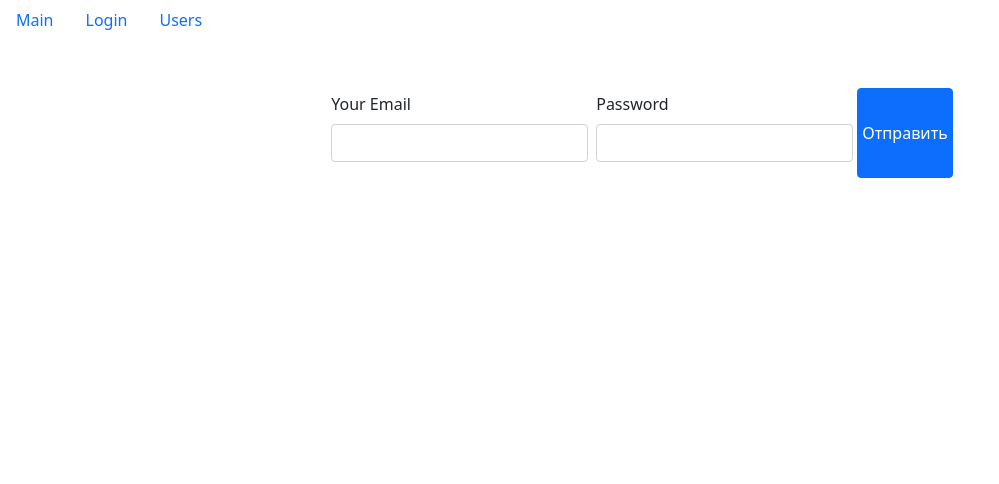
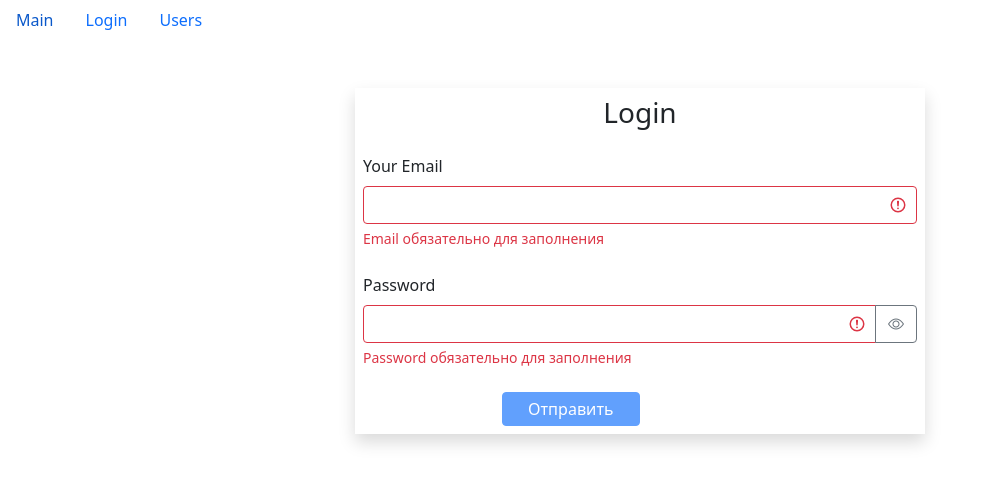
Before and after one commit to veryGoodOffDev/fast-company2.0, a React (Create React App) app: page /login in a window 1280 px wide. Shown: the top 484 px of the page, without its empty margins (0-999 px from the left). Built offline with nearby package versions, Linux system fonts and the light colour scheme.

Commit message:
update login form

```diff
--- a/src/components/textField.jsx
+++ b/src/components/textField.jsx
@@ -1,16 +1,33 @@
-import React from 'react';
+import React, { useState } from 'react';
 
-const TextField = ({label, type, name, value, onChange}) => {
+const TextField = ({label, type, name, value, onChange, error}) => {
+    const [showPassword, setShowPass] = useState(false);
+    const getInputClasses = () => {
+        return "form-control"+(error?" is-invalid":" is-valid")
+    }
+
+    const toggleShowPass = () => {
+        setShowPass((prevState) => !prevState)
+    }
+
     return (
-    <div className='mb-3 m-1'>
+    <div className='mb-4'>
         <label className='form-label' htmlFor={name}>{label}</label>
-        <input className='form-control'
-                type={type}
+        <div className='input-group has-validation'>
+        <input className={getInputClasses()}
+                type={showPassword ? "text" : type}
                 id={name}
                 name = {name}
                 value={value}
                 onChange = {onChange}
         />
+        {type === "password"&& (
+        <button className="btn btn-outline-secondary" type="button" onClick={toggleShowPass}>
+            <i className={'bi bi-eye'+(showPassword?"-slash":"")}></i>
+            </button>)}
+            {error && <div className="invalid-feedback">{error}</div>}
+        </div>
+
     </div>
 
 )}
--- a/src/layouts/login.jsx
+++ b/src/layouts/login.jsx
@@ -1,29 +1,62 @@
 import React, { useEffect, useState } from 'react';
 import TextField from '../components/textField';
+import {validator} from "../utils/validator"
 
 
 const Login = () => {
     const [data, setData] = useState({email:"", password: ""});
-    const [, setErrors] = useState();
+    const [errors, setErrors] = useState({});
 
     const handleChange = ({target}) => {
         setData((prevState) => ({...prevState, [target.name]: target.value}) )
         // console.log(e.target.name)
     }
 
+    const validatorConfig = {
+        email:{
+            isRequired: {
+                message: "Email обязательно для заполнения",
+            },
+            isEmail : {
+                message: "Email введен некорректно",
+            },
+        },
+        password:{
+            isRequired: {
+                message: "Password обязательно для заполнения",
+            },
+            isCapitalSymbol: {
+                message: "Пароль должен содержать заглавный символ"
+            },
+            isNumber: {
+                message: "Пароль должен содержать цифру"
+            },
+            min: {
+                message: "Минимальная длина пароля 8 символов",
+                value: 8,
+            },
+        },
+    }
+
     useEffect(() => {
         validate();
-    }, [data])
+    }, [data]);
+
+
 
     const validate = () => {
-        const errors = {}
-        for (const fieldName in data) {
-            if(data[fieldName].trim()==="") {
-                errors[fieldName] = `${fieldName} обязательно для заполнения`
-            }
-        }
+        const errors =  validator(data, validatorConfig)
+
+        // for (const fieldName in data) {
+        //     if(data[fieldName].trim()==="") {
+        //         errors[fieldName] = `${fieldName} обязательно для заполнения`
+        //     }
+        // }
         setErrors(errors)
+        return Object.keys(errors).length === 0;
     }
+
+    const isValid = Object.keys(errors).length === 0;
 
     const handleSubmit = (e) => {
         console.log(data)
@@ -31,11 +64,33 @@ const Login = () => {
     }
 
     return (
+<div className='container mt-5'>
+    <div className='row'>
+        <div className= "col-md-6 offset-md-3 shadow p-2">
+            <h3 className='mb-4 text-center'>Login</h3>
     <form onSubmit={handleSubmit}>
-        <div className='d-flex flex-row m-5 justify-content-center'>
-            <TextField label="Your Email" type = "text" name = "email" id="email" value={data.email} onChange = {handleChange}/>
-            <TextField label="Password" type = "password" name = "password" id="password" value={data.password} onChange = {handleChange}/>
-            <button type='submit' className='btn btn-primary sm p-1'>Отправить</button>
+            <TextField
+                label="Your Email"
+                type = "text"
+                name = "email"
+                id="email"
+                value={data.email}
+                onChange = {handleChange}
+                error={errors.email}
+                />
+            <TextField
+                label="Password"
+                type = "password"
+                name = "password"
+                id="password"
+                value={data.password}
+                onChange = {handleChange}
+                error={errors.password}
+                />
+            <button type='submit'
+                     className='btn btn-primary sm p-1 col-md-3 offset-md-3'
+                     disabled = {!isValid}
+                     >Отправить</button>
         {/* <div className='mb-3 m-1'>
             <label className='form-label'
                 htmlFor='email'>Email</label>
@@ -51,8 +106,10 @@ const Login = () => {
             <label className='form-label' htmlFor='password'>Password</label>
             <input className='form-control' type="password" id='password' name = "password" value={data.password} onChange={handleChange}/>
         </div> */}
-        </div>
     </form>
+    </div>
+    </div>
+</div>
     )
 }
 
--- /dev/null
+++ b/src/utils/validator.js
@@ -0,0 +1,55 @@
+export function validator(data, config) {
+    const errors = {}
+    function validate(validateMethod, data, config){
+        let statusValidate;
+        switch (validateMethod) {
+            case "isRequired":
+                statusValidate = data.trim()==="";
+                // if(data.trim()==="") return config.message
+                break;
+            case "isEmail": {
+                const emailRegExp = /^\S+@\S+\.\S+$/g
+                statusValidate = !emailRegExp.test(data)
+            //    if (!emailRegExp.test(data)) {
+            //     return config.message
+            //    }
+               break;
+            }
+            case "isCapitalSymbol" : {
+                const capitalRegExp = /[A-Z]+/g;
+                statusValidate = !capitalRegExp.test(data)
+                // if (!capitalRegExp.test(data)) {
+                //     return config.message
+                // }
+                break;
+            }
+            case "isNumber" : {
+                const numberRegExp = /\d/g;
+                statusValidate = !numberRegExp.test(data)
+                break;
+            }
+            case "min" : {
+                statusValidate = data.length<config.value;
+                break;
+            }
+            default:
+                break;
+        }
+        if (statusValidate) return config.message
+    }
+    for(const fieldName in data) {
+        for (const validateMethod in config[fieldName]){
+            const error = validate(
+                validateMethod,
+                data[fieldName],
+                config[fieldName][validateMethod]
+                )
+                if(error&&!errors[fieldName]) {
+                    errors[fieldName] = error
+                }
+
+
+            }
+}
+return errors;
+}
```
